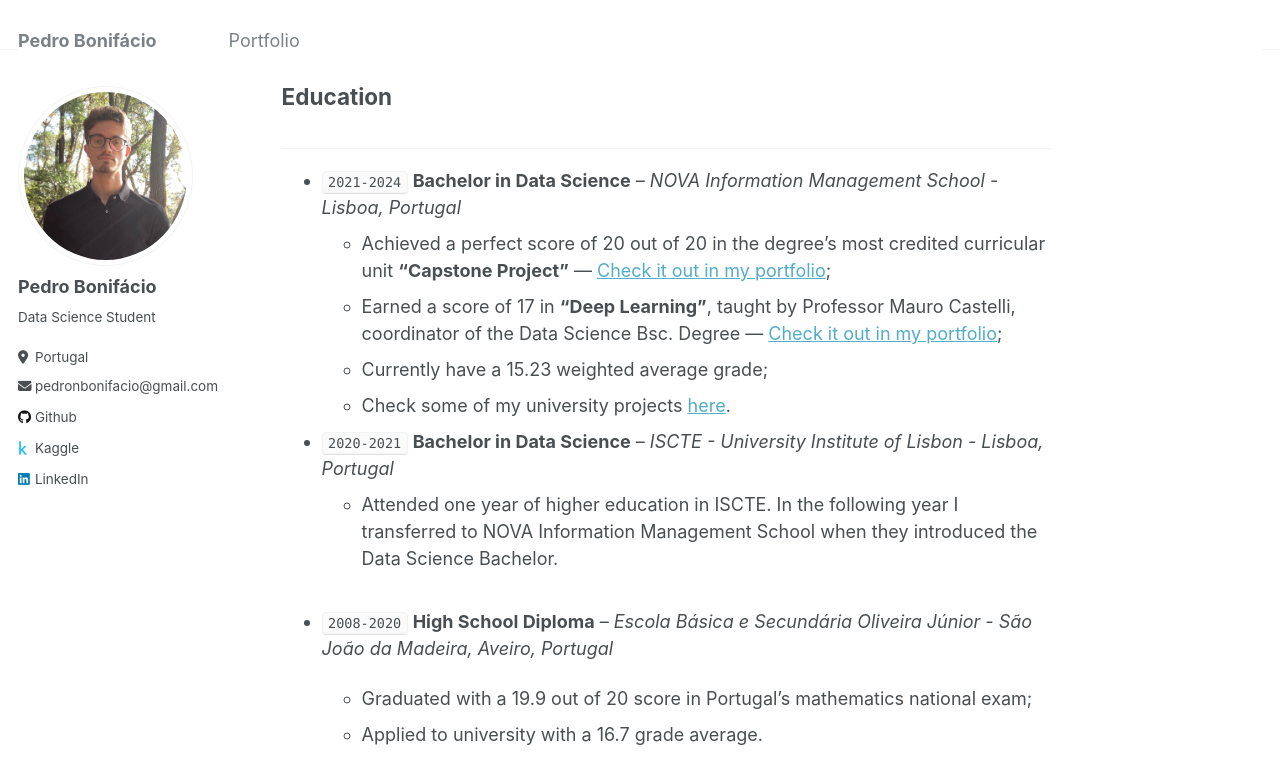
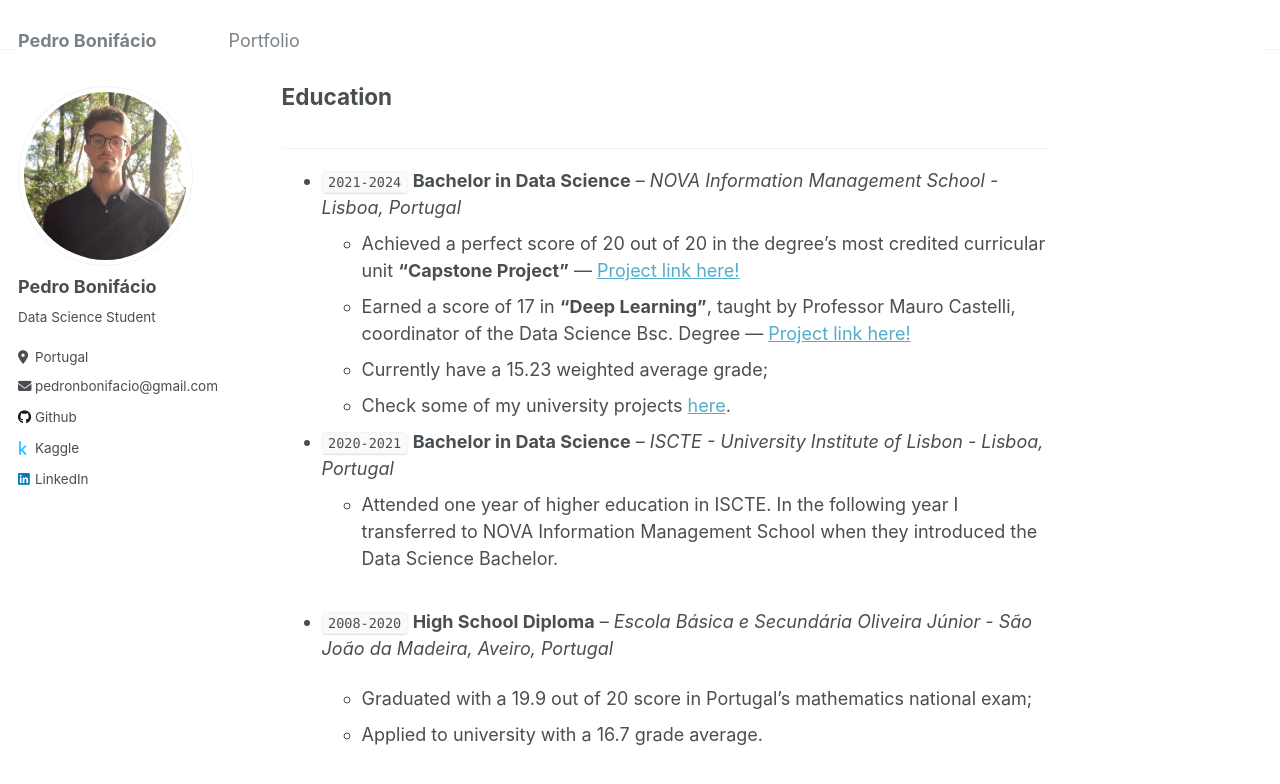
Before and after one commit to pedro-bonifacio/pedro-bonifacio.github.io, a Jekyll site: the page built from _pages/about.md, in a window 1280 px wide and 900 px high, scrolled down 1070 px. Shown: the top 784 px of the window. Built offline with Jekyll 4.4.1, drawn with Linux system fonts in a browser that asks for light colours.

Commit message:
about update

```diff
--- a/_pages/about.md
+++ b/_pages/about.md
@@ -46,8 +46,8 @@ analytical skills that form the foundation of my data science expertise. <br/>
 ## Education<br/><br/>
 
 * `2021-2024` **Bachelor in Data Science** – *NOVA Information Management School - Lisboa, Portugal*
-  * Achieved a perfect score of 20 out of 20 in the degree's most credited curricular unit **"Capstone Project"** — [Check it out in my portfolio](https://pedro-bonifacio.github.io/portfolio/portfolio-3/);
-  * Earned a score of 17 in **"Deep Learning"**, taught by Professor Mauro Castelli, coordinator of the Data Science Bsc. Degree — [Check it out in my portfolio](https://pedro-bonifacio.github.io/portfolio/portfolio-2/);
+  * Achieved a perfect score of 20 out of 20 in the degree's most credited curricular unit **"Capstone Project"** — [Project link here!](https://pedro-bonifacio.github.io/portfolio/portfolio-3/)
+  * Earned a score of 17 in **"Deep Learning"**, taught by Professor Mauro Castelli, coordinator of the Data Science Bsc. Degree — [Project link here!](https://pedro-bonifacio.github.io/portfolio/portfolio-2/)
   * Currently have a 15.23 weighted average grade;<br/>
   * Check some of my university projects [here](https://pedro-bonifacio.github.io/portfolio/).
 
```
